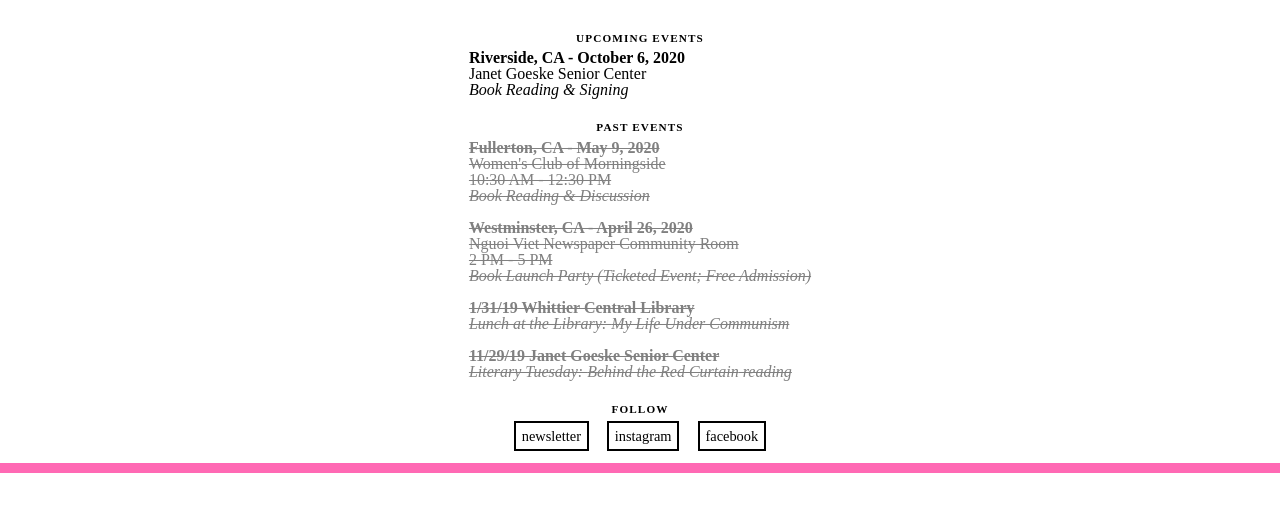
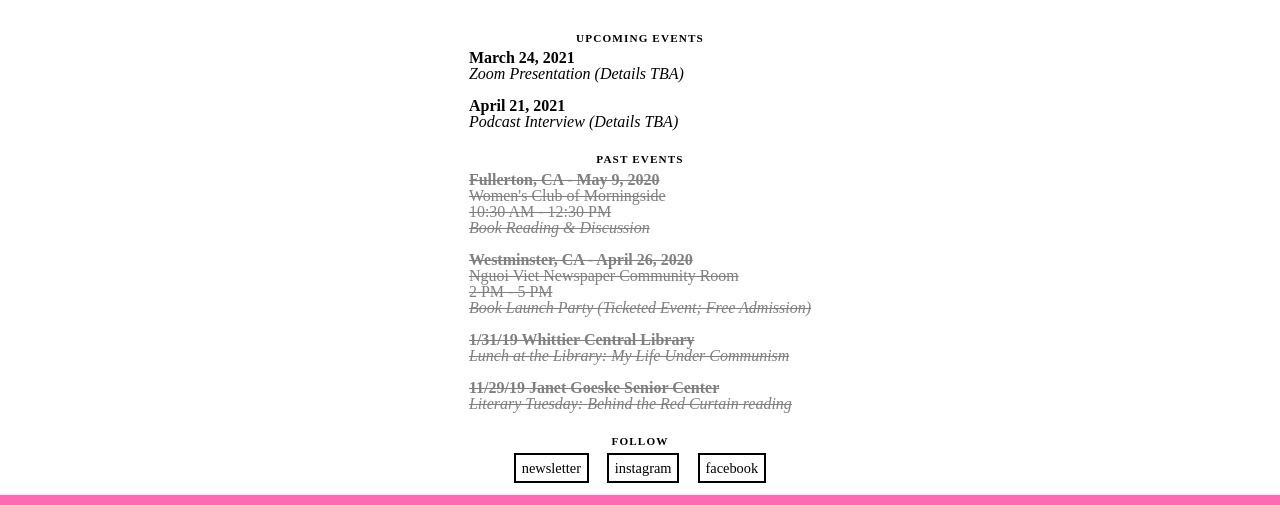
Before and after one commit to hbasrai/hbasrai.github.io, a plain HTML site: page index.html in a window 1280 px wide. Shown: the part 1550-2055 px from the top of the page. Before the commit the page ends 2023 px from the top, so only its background shows below. Drawn offline with Linux system fonts and the light colour scheme; a web font is replaced by a local one.

Commit message:
Update index.html

```diff
--- a/index.html
+++ b/index.html
@@ -83,9 +83,12 @@
 					<div class="small-spacer"></div>
 					<ul>
 						<li>
-							<p>Riverside, CA - October 6, 2020</p>
-							<p>Janet Goeske Senior Center</p>
-							<p>Book Reading & Signing</p>
+							<p>March 24, 2021</p>
+							<p>Zoom Presentation (Details TBA)</p>
+						</li>
+						<li>
+							<p>April 21, 2021</p>
+							<p>Podcast Interview (Details TBA)</p>
 						</li>
 					</ul>
 				</div>
```
